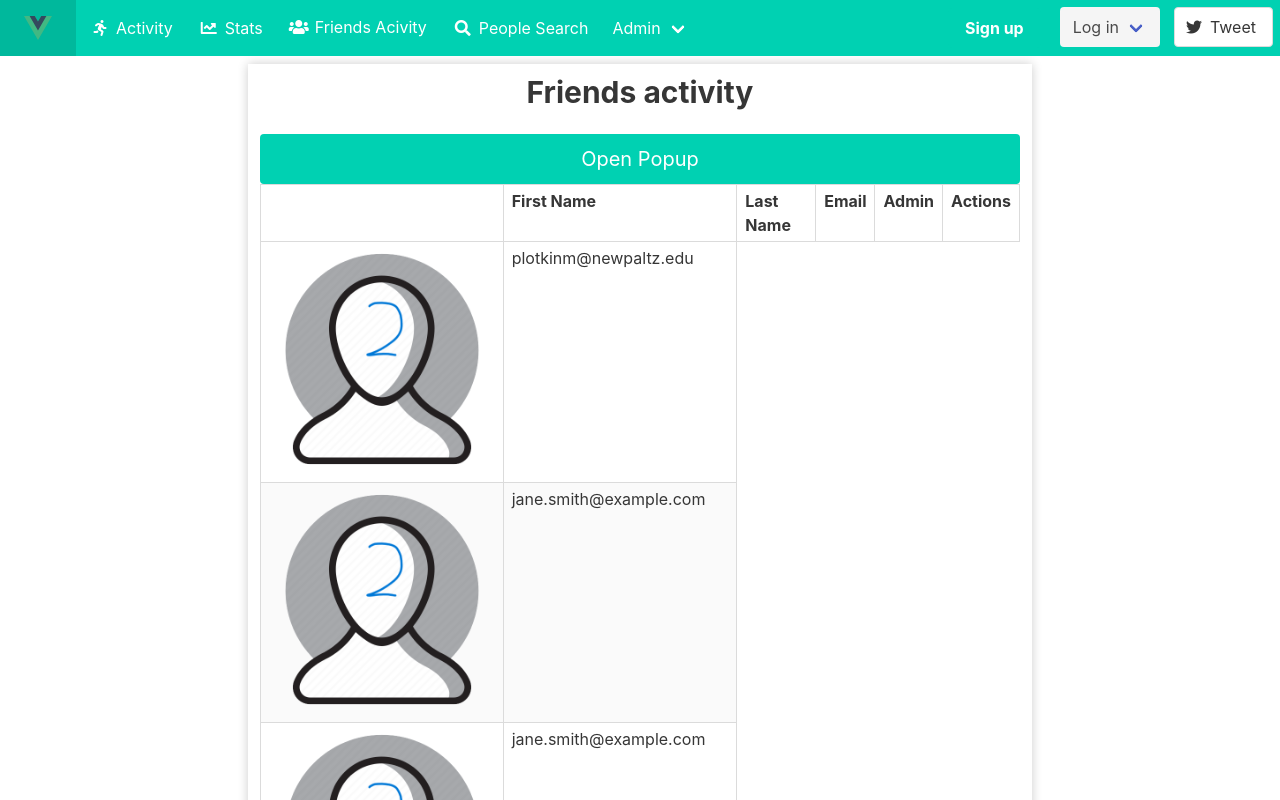
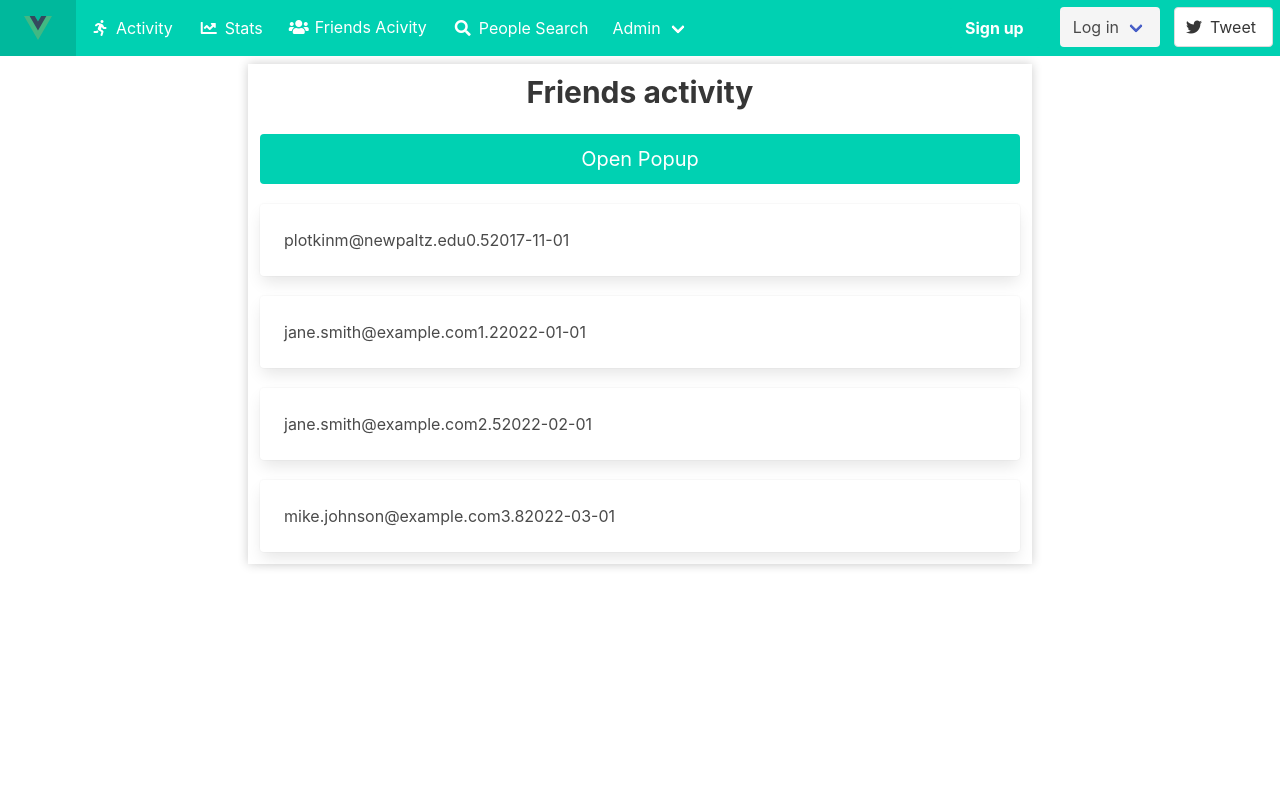
Before and after one commit to Pippin404/CPS-493-Final-Project, a Vue app in the folder client/: page /FriendsActivity in a window 1280 px wide. Shown: the top 800 px of the page. Built offline with nearby package versions, Linux system fonts and the light colour scheme.

Commit message:
Added cards for each product

```diff
--- a/client/src/pages/FriendsActivity.vue
+++ b/client/src/pages/FriendsActivity.vue
@@ -89,47 +89,33 @@ import { ref, computed, onMounted } from 'vue';
 
 
 
+            <div class="product-list">
+                <div v-for="product in products" :key="product.email" class="card">
+        <div class="card-image">
+                <div class="card-content">
 
+                <h3>{{ product.email }}</h3>
+                <h3>{{ product.distance }}</h3>
+                <h3>{{ product.date }}</h3>
 
-            <table class="table is-bordered is-striped is-narrow is-hoverable is-fullwidth">
-        <thead>
-            <tr>
-                <th>        </th>
-                <th>First Name</th>
-                <th>Last Name</th>
-                <th>Email</th>
-                <th>Admin</th>
-                <th>Actions</th>
-            </tr>
-        </thead>
-        <tbody>
-            <tr v-for="product in products" :key="product.email">
-                <td><img :src="product.image" alt="Product image" class="small"></td>
-
-                <td>{{ product.email }}</td>
-
-
-            </tr>
-        </tbody>
-    </table>
-
-
-
+                </div>
+            </div>
+        </div>
+    </div>
 
 
 
 
 
         </div>
-</div>
-
+    </div>
 </template>
-
 <style scoped>
-
-
-
     .card{
         margin-top: 20px;
     }
+    .card-content{
+        display: flex;
+
+    }
 </style>
```
